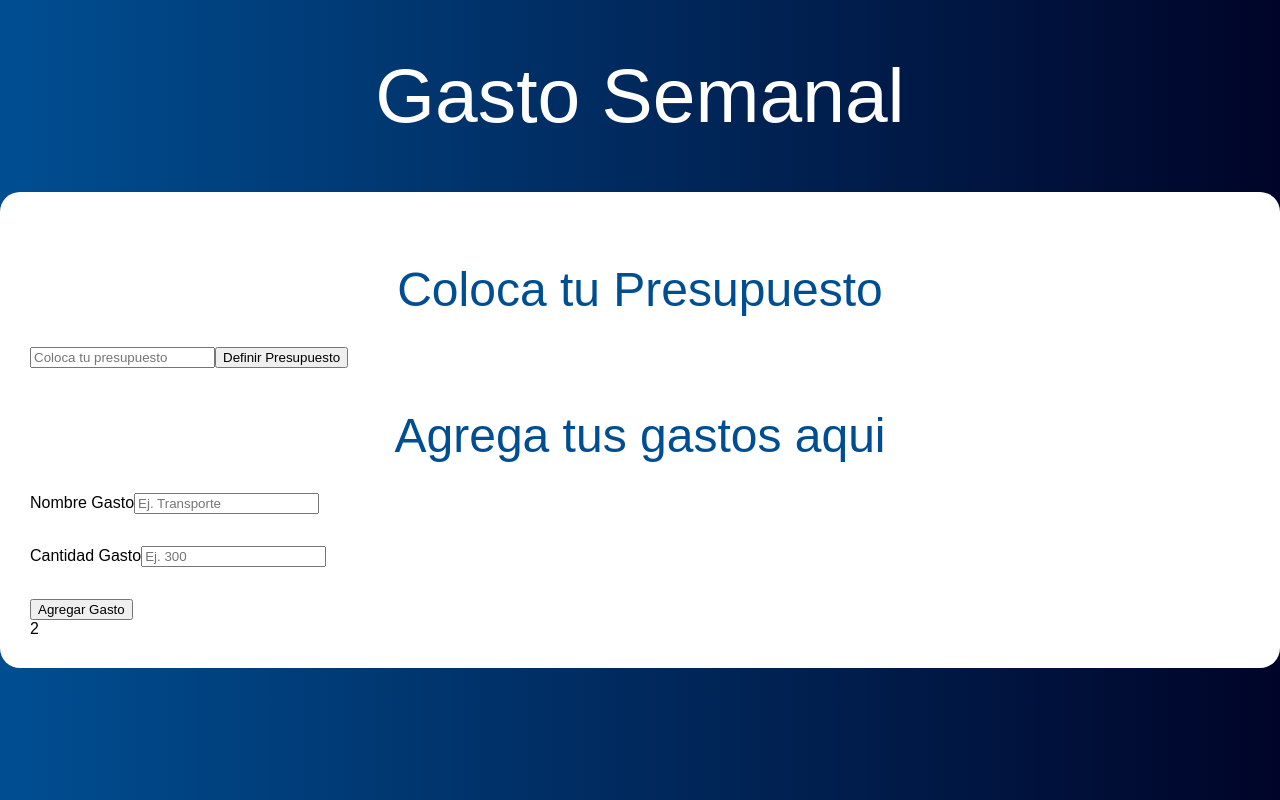
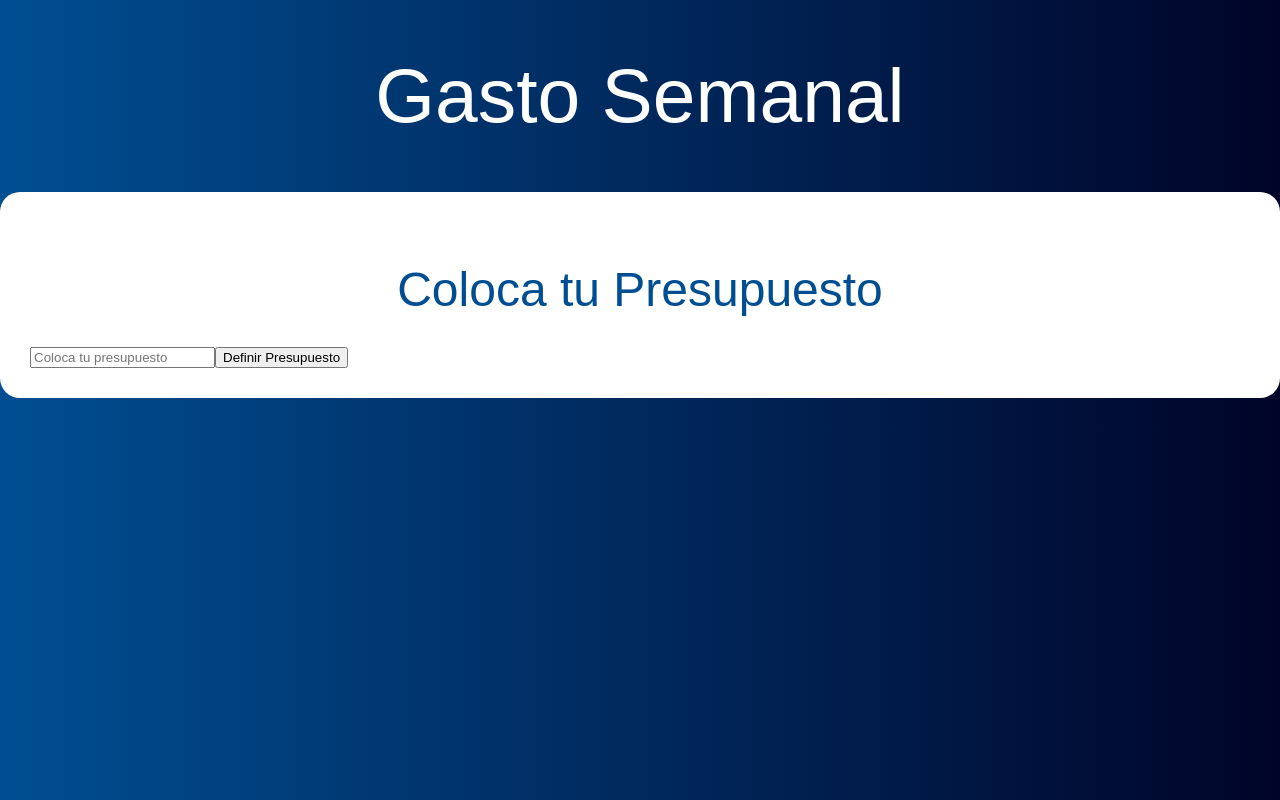
Before and after one commit to AlexanderAyra/App-Presupuesto-conReact, a React (Create React App) app: page / in a window 1280 px wide. Built offline with nearby package versions, Linux system fonts and the light colour scheme; the HTML template or start-up script is replaced by a standard one.

Commit message:
Cargando un Componente u Otro

```diff
--- a/src/App.js
+++ b/src/App.js
@@ -5,20 +5,27 @@ import Formulario from './components/Formulario'
 function App() {
 	const [presupuesto, setPresupuesto] = useState(0)
 	const [restante, setRestante] = useState(0)
+	const [showPregunta, updatePregunta] = useState(true)
 
 	return (
 		<div className='container'>
 			<header>
 				<h1>Gasto Semanal</h1>
 				<div className='contenido-principal contenido'>
-					<Pregunta setPresupuesto={setPresupuesto} setRestante={setRestante} />
-
-					<div className='row'>
-						<div className='one-half column'>
-							<Formulario />
+					{showPregunta ? (
+						<Pregunta
+							setPresupuesto={setPresupuesto}
+							setRestante={setRestante}
+							updatePregunta={updatePregunta}
+						/>
+					) : (
+						<div className='row'>
+							<div className='one-half column'>
+								<Formulario />
+							</div>
+							<div className='one-half column'>2</div>
 						</div>
-						<div className='one-half column'>2</div>
-					</div>
+					)}
 				</div>
 			</header>
 		</div>
--- a/src/components/Pregunta.jsx
+++ b/src/components/Pregunta.jsx
@@ -1,7 +1,7 @@
 import React, { useState } from 'react'
 import Error from './Error'
 
-const Pregunta = ({ setPresupuesto, setRestante }) => {
+const Pregunta = ({ setPresupuesto, setRestante, updatePregunta }) => {
 	const [cantidad, setCantidad] = useState(0)
 	const [error, setError] = useState(false)
 
@@ -20,9 +20,9 @@ const Pregunta = ({ setPresupuesto, setRestante }) => {
 
 		// si se pasa la validacion
 		setError(false)
-
 		setPresupuesto(cantidad)
 		setRestante(cantidad)
+		updatePregunta(false)
 	}
 
 	return (
```
